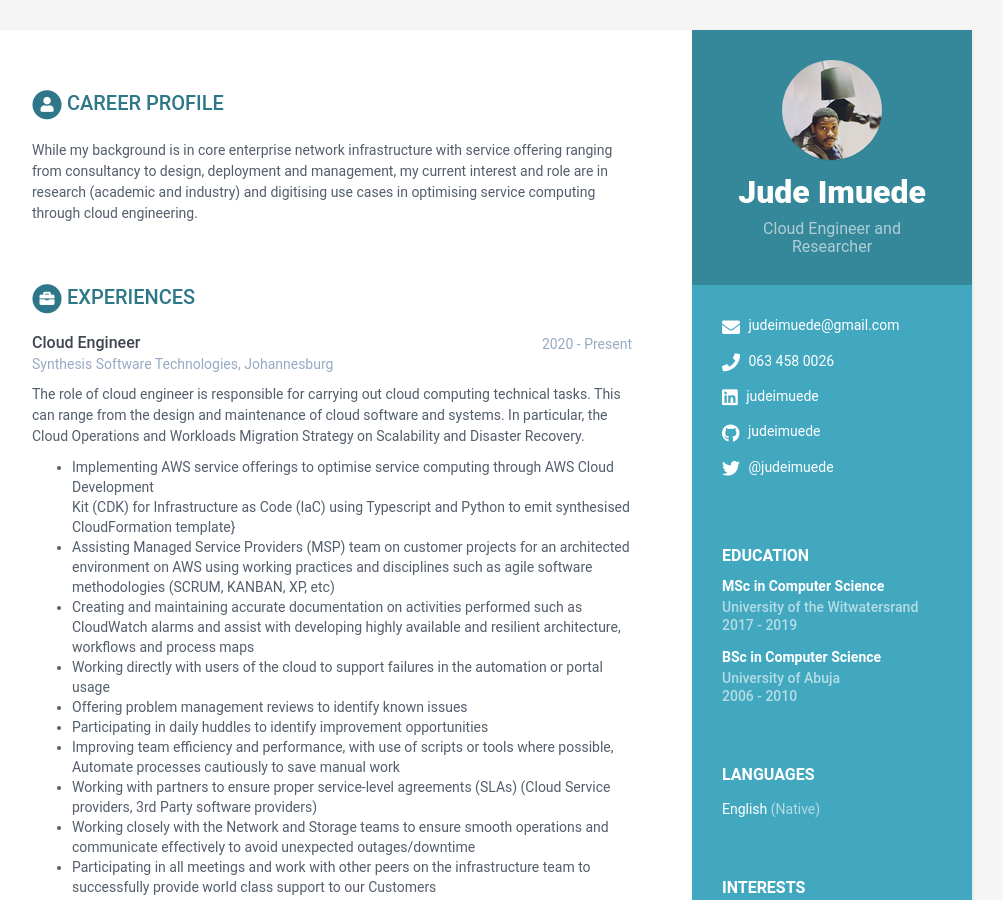
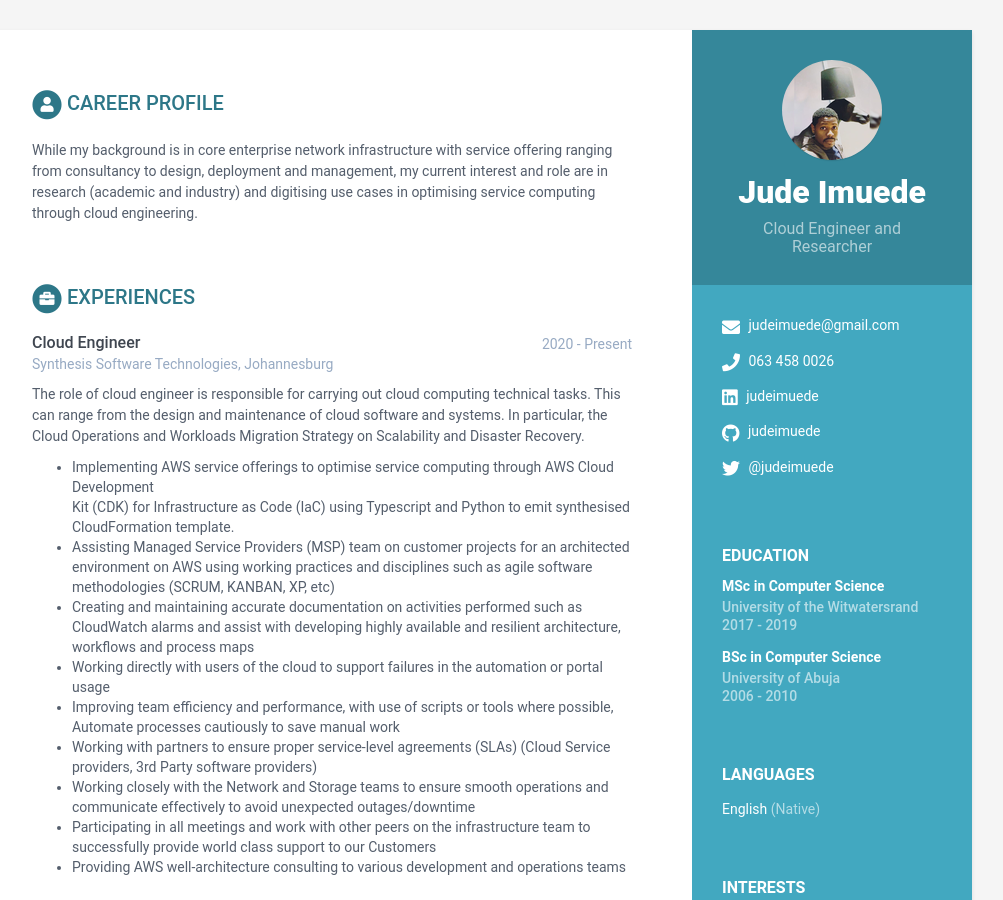
Before and after one commit to judeimuede/online-cv, a Jekyll site: the page built from index.html, in a window 1280 px wide and 900 px high. Shown: the whole window, without its empty margins (168-1171 px from the left). Built offline with Jekyll 4.4.1, drawn with Linux system fonts in a browser that asks for light colours.

Commit message:
first commit

```diff
--- a/_data/data.yml
+++ b/_data/data.yml
@@ -63,7 +63,7 @@ education:
       university: University of the Witwatersrand
       time: 2017 - 2019
       details: |
-        A thesis-based degree which was about using Node.js and Google’s TensorFlow Estimator for textual and
+        A thesis-based degree about using Node.js and Google’s TensorFlow Estimator for textual and
         data analytic insight generation. This research explored Web-based services such as Elasticsearch and
         Kibana integrated on Node.js run time. Internal examiner awarded the Distinction for this research.
           - Dissertation Topi: Mining Sexual Violence Tweets in South Africa
@@ -90,7 +90,7 @@ experiences:
         the Cloud Operations and Workloads Migration Strategy on Scalability and Disaster Recovery.
           - Implementing AWS service offerings to optimise service computing through AWS Cloud Development
             Kit (CDK) for Infrastructure as Code (IaC) using Typescript and Python to emit synthesised
-            CloudFormation template}
+            CloudFormation template.
           - Assisting Managed Service Providers (MSP) team on customer projects for an architected
             environment on AWS using working practices and disciplines such as agile software methodologies
             (SCRUM, KANBAN, XP, etc)
@@ -98,8 +98,6 @@ experiences:
             alarms and assist with developing highly available and resilient architecture, workflows and
             process maps
           - Working directly with users of the cloud to support failures in the automation or portal usage
-          - Offering problem management reviews to identify known issues
-          - Participating in daily huddles to identify improvement opportunities
           - Improving team efficiency and performance, with use of scripts or tools where possible,
             Automate processes cautiously to save manual work
           - Working with partners to ensure proper service-level agreements (SLAs)
```
